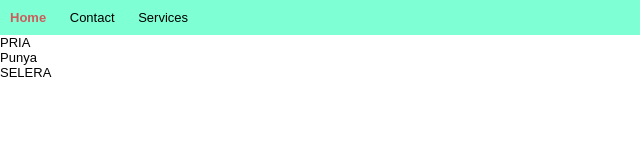
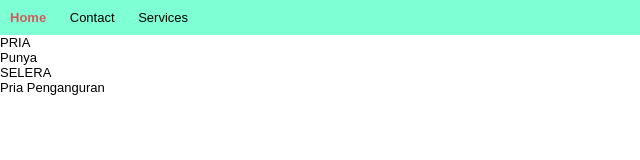
Before and after one commit to RizkyAnandaF/mencoba-github-rebase, a plain HTML site: page index.html in a window 1280 px wide. Shown: the full height of the page, 0-640 px from the left. Drawn offline with Linux system fonts and the light colour scheme.

Commit message:
Update index.html

```diff
--- a/index.html
+++ b/index.html
@@ -22,6 +22,8 @@
       <br>
       SELERA</p>
 
+   <p>Pria Penganguran</p>
+
 
 
 </body>
```
